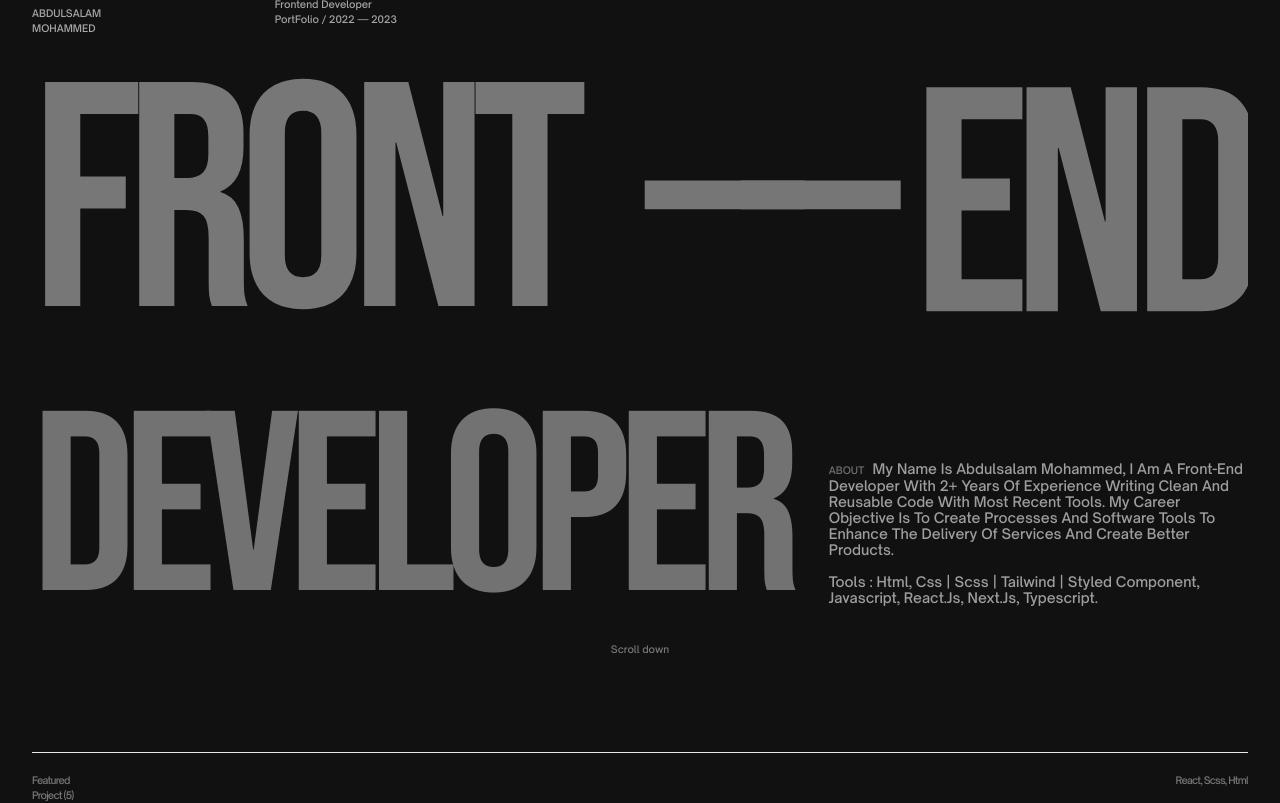
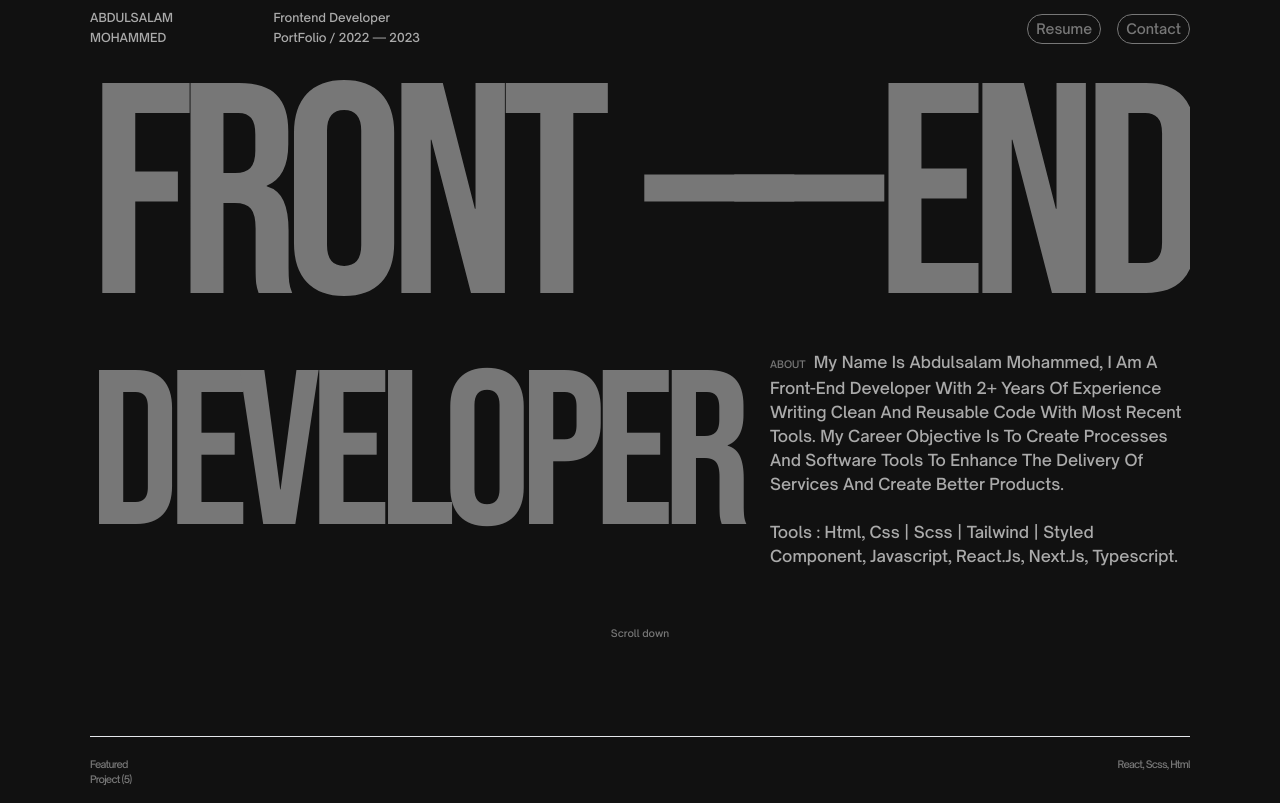
Before and after one commit to Abdulsalam24/MyPortfolio, a React (Vite) app: page / in a window 1280 px wide. Shown: the top 803 px of the page. Built offline with nearby package versions, Linux system fonts and the light colour scheme.

Commit message:
new commit

```diff
--- a/src/App.jsx
+++ b/src/App.jsx
@@ -17,19 +17,24 @@ function App() {
   }, 4000);
 
   const app = document.querySelector(".App");
+
   useEffect(() => {
     if (app) {
       const scroll = new LocomotiveScroll({
-        el: document.querySelector(".App"),
-        smooth: true,
-        class : "is-reveal"
-      });
+          el: document.querySelector("[data-scroll-container]"),
+          smooth: true,
+        });
     }
   });
 
-  if (isLoading) {
-    return <Loader />;
-  }
+  // const scroll = new LocomotiveScroll({
+  //   el: document.querySelector("[data-scroll-container]"),
+  //   smooth: true,
+  // });
+
+  // if (isLoading) {
+  //   return <Loader />;
+  // }
 
   return (
     <div data-scroll-container className="App">
--- a/src/App.scss
+++ b/src/App.scss
@@ -62,6 +62,13 @@ body {
 
 span {
   font-size: 10px;
+}
+
+nav{
+  span {
+    font-size: 12px;
+    line-height: 20px;
+  }
 }
 
 #myText {
--- a/src/components/Header.jsx
+++ b/src/components/Header.jsx
@@ -27,10 +27,9 @@ const Header = () => {
   }, []);
 
   return (
-    <header data-scroll-section>
+    <header data-scroll-section className="mb-7 md:mb-0">
       <div>
-
-        <h1 className="text-[25vw] tracking-tighter capitalize break-words leading-[0.9em] mt-5">
+        <h1 className="text-[25vw] tracking-tighter capitalize break-words leading-[0.85em] mt-5 lg:text-[300px]">
           <div className="parentline flex flex-wrap items-center justify-between">
             <p id="header-text" className="front">
               front
@@ -46,19 +45,19 @@ const Header = () => {
             </p>
           </div>
 
-          <div className="parentline flex flex-col gap-10 md:flex-row md:items-center md:justify-between">
+          <div className="parentline flex flex-col gap-10 md:items-center md:justify-between md:gap-5 lg:flex-row">
             <parent
               id="header-text"
-              className="dev tracking-tighter capitalize break-words text-[25vw] sm:text-[20vw]"
+              className="dev tracking-tighter capitalize break-words text-[25vw] sm:text-[20vw] lg:text-[220px]"
             >
               developer
             </parent>
 
             <div
-              className="text-base tracking-normal pl-10 max-w-[400px] ml-auto md:ml-0 md:pl-0 md:max-w-[500px]"
+              className="text-base tracking-normal pl-10 max-w-[400px] ml-auto md:ml-0 md:pl-0 md:max-w-[450px] lg:max-w-[420px]"
               id="header-text"
             >
-              <p className="about text-[#aaa] font-medium text-sm leading-4">
+              <p className="about text-[#aaa] font-medium text-sm md:leading-[1.5em] md:text-lg lg:text-base">
                 <span className="text-[#777] mr-2 uppercase">About </span>My
                 name is Abdulsalam Mohammed, I am a front-end developer with 2+
                 years of experience writing clean and reusable code with most
@@ -73,9 +72,8 @@ const Header = () => {
             </div>
           </div>
         </h1>
-
       </div>
-      <div className="scrollDown">
+      <div className="scrollDown mt-10">
         <a href="#project" className="flex items-center flex-col">
           <span>Scroll down</span>
           <MdKeyboardDoubleArrowDown />
--- a/src/components/Layout.jsx
+++ b/src/components/Layout.jsx
@@ -4,7 +4,7 @@ import Nav from "./nav/Nav";
 const Layout = ({ children }) => {
   // max-w-[1200px]
   return (
-    <div className="w-[95%] mx-auto ">
+    <div className="w-[95%] mx-auto max-w-[1100px]">
       <Nav />
       {children}
       <Footer />
--- a/src/components/nav/Nav.jsx
+++ b/src/components/nav/Nav.jsx
@@ -24,7 +24,7 @@ const Nav = () => {
 
   return (
     <nav data-scroll-section>
-      <div className="nav flex flex-col py-2 gap-3 justify-between font-medium w-full md:flex-row md:items-center">
+      <div className="nav flex flex-col py-2 gap-3 justify-between font-medium w-full md:flex-row md:items-center md:text-xl">
         <div className="flex justify-between text-[#aaa] md:w-[30%]">
           <span ref={logo} className="translate-x-0 translate-y-[-200px]">
             ABDULSALAM <br /> MOHAMMED
```
